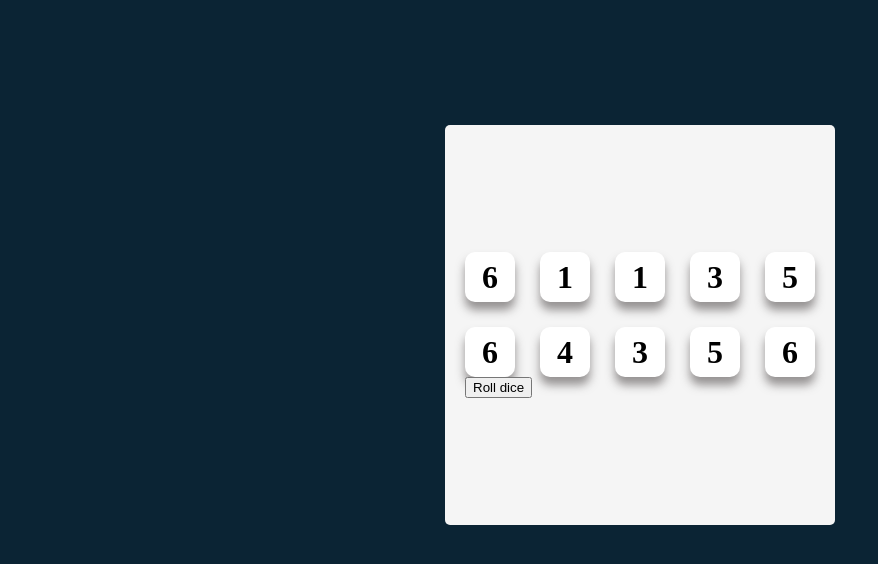
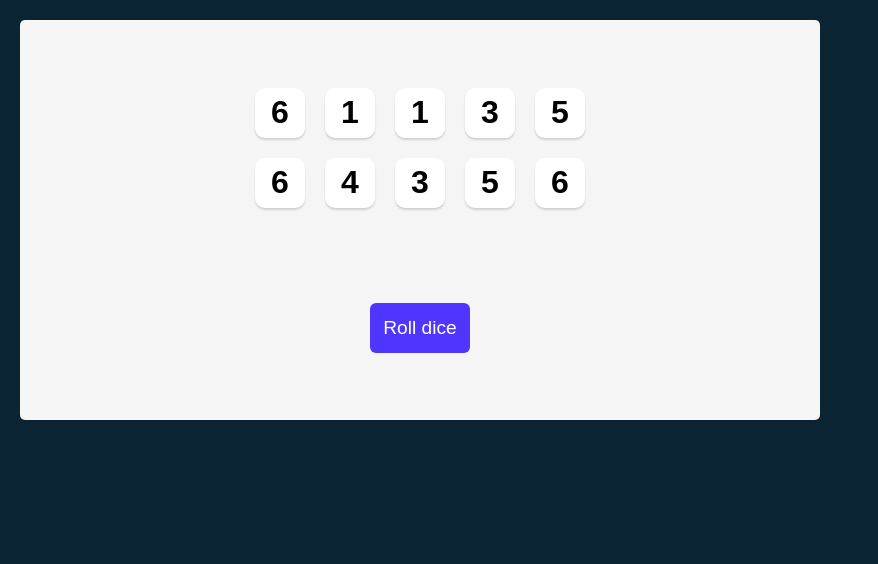
Before and after one commit to CB-Pantomime/tenzies_game, a React (Create React App) app: page / in a window 1280 px wide. Shown: the top 564 px of the page, without its empty margins (0-878 px from the left). Built offline with nearby package versions, Linux system fonts and the light colour scheme.

Commit message:
refactored style on main element to center dice container and roll dice button. updated font on button. cleaned up html in App component. renamed classNames for better reading.

```diff
--- a/src/App.js
+++ b/src/App.js
@@ -24,20 +24,17 @@ function App() {
 
   return (
     <main>
-      <div className='game-play'>
-
-        {/* <h1 className='title'>Tenzies</h1>
-        <p className='instructions'>Roll until all dice are the same. Click keach die to freeze it at its current value between rolls. Easy fun!</p> */}
-
-          <div className='dice-container'>
-            {diceElements}
-          </div>
-          <button
+        <div
+          className='dice-container'
+          >
+          {diceElements}
+        </div>
+        <button
+          className='roll-dice'
           onClick={rollDice}
           >
-            Roll dice
-          </button>
-      </div>
+          Roll dice
+        </button>
     </main>
   );
 }
--- a/src/Die.js
+++ b/src/Die.js
@@ -1,10 +1,10 @@
 
 import React from 'react'
 
-function Die (props) {
+function Die(props) {
     return (
         <div className='die-face'>
-            <h2 className='die-number'>{props.value}</h2>
+            <h2 className='die-num'>{props.value}</h2>
         </div>
     )
 }
--- a/src/style.css
+++ b/src/style.css
@@ -5,10 +5,8 @@
 body {
     margin: 0;
     background-color: #0B2434;
-    padding: 125px;
-    display: flex;
-    justify-content: center;
-    align-items: center;
+    padding: 20px;
+    font-family: 'Karla', sans-serif;
 }
 
 main {
@@ -19,32 +17,47 @@ main {
     padding: 20px;
     display: flex;
     flex-direction: column;
-    justify-content: center;
+    justify-content: space-around;
     align-items: center;
 }
 
 .dice-container {
     display: grid;
     grid-template: auto auto / repeat(5, 1fr);
-    gap: 25px;
-
+    gap: 20px;
 }
 
 .die-face {
     height: 50px;
     width: 50px;
-    box-shadow: 0px 8px 10px rgba(92, 87, 87, 0.629);
+    box-shadow: 0px 2px 2px rgba(0, 0, 0, 0.15);
     border-radius: 10px;
     display: flex;
     justify-content: center;
     align-items: center;
+    cursor: pointer;
     background-color: white;
 }
 
-.die-number {
+.die-num {
     font-size: 2rem;
 }
 
-/* button {
+.roll-dice {
+    height: 50px;
+    width: 100px;
+    border: none;
+    border-radius: 6px;
+    background-color: #5035FF;
+    color: white;
+    font-size: 1.2rem;
+    font-family: 'Karla', sans-serif;
+}
 
-} */
+.roll-dice:focus {
+    outline: none;
+}
+
+.roll-dice:active {
+    box-shadow: inset 5px 5px 10px -3px rgba(0, 0, 0, 0.7);
+}
```
